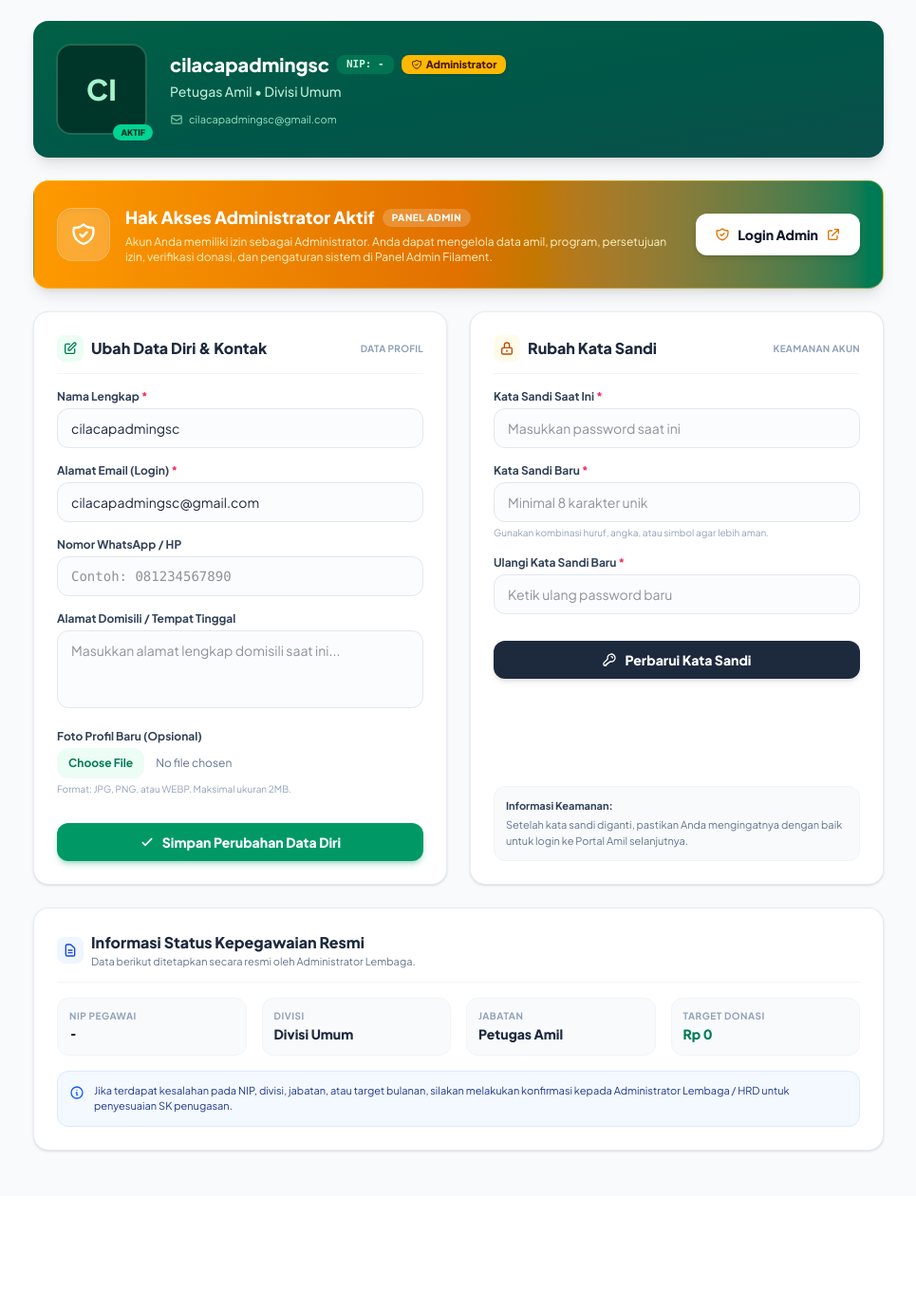
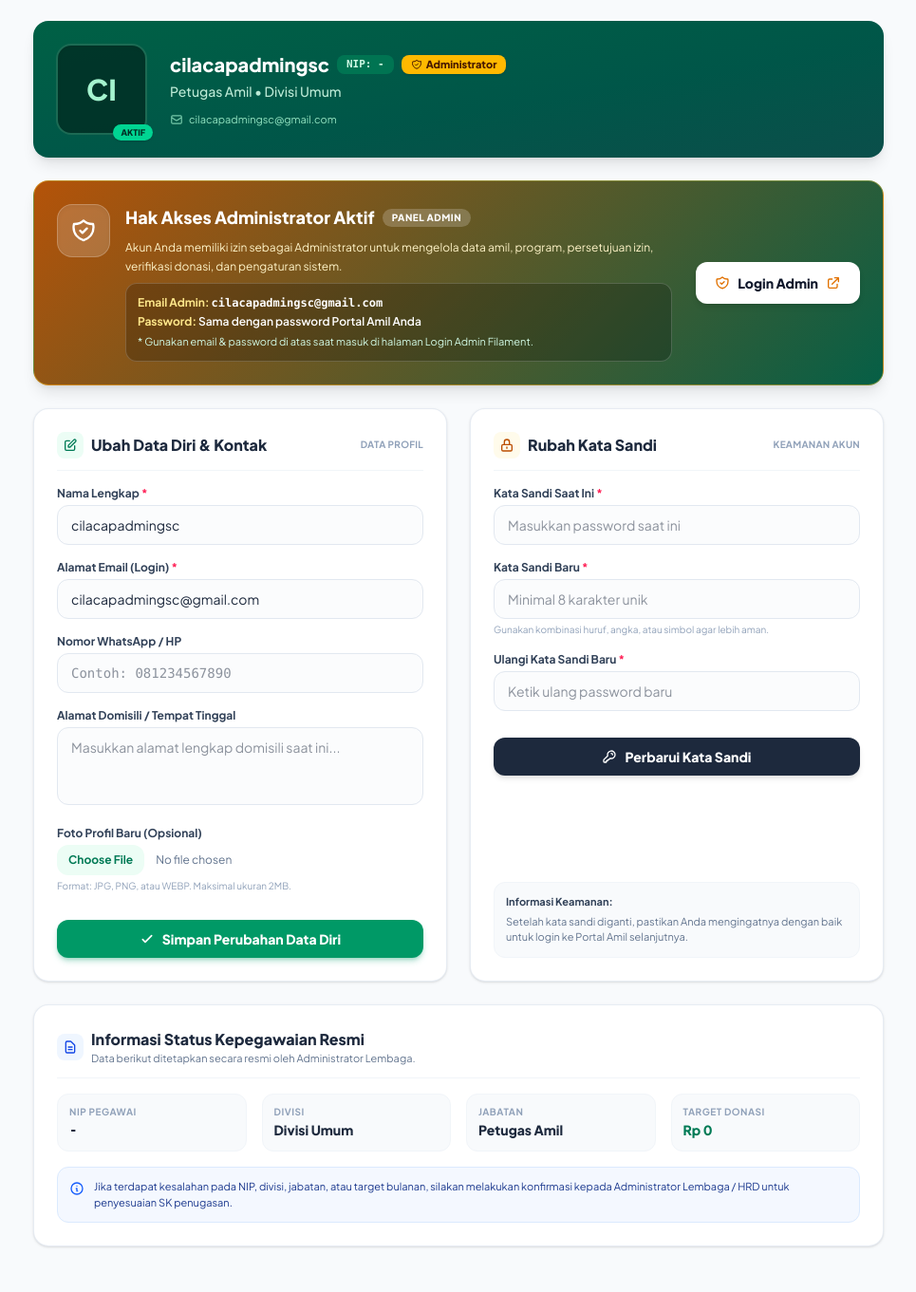
Before and after one commit to AleaCasanova/manajemen-amil, a Laravel app: page /amil/profile in a window 1280 px wide. Shown: the part 147-1508 px from the top of the page at 95% size, without its empty margins (157-1122 px from the left). Before the commit the page ends 1361 px from the top, so only its background shows below. Run offline with Laravel 12, Linux system fonts and the light colour scheme; a user stored in the database is signed in; data comes from the database, SQL or seed files in the repository; style sheets or scripts are compiled from the project's sources.

Commit message:
fix: remove admin link from navbar dropdown and improve admin card contrast & credential info on profile

```diff
--- a/resources/views/amil/profile/index.blade.php
+++ b/resources/views/amil/profile/index.blade.php
@@ -93,25 +93,44 @@
     </div>
 
     @if($user->isAdmin())
-        <!-- Card Khusus Akses Administrator -->
-        <div class="bg-gradient-to-r from-amber-500 via-amber-600 to-emerald-700 rounded-2xl p-5 sm:p-6 text-white shadow-lg flex flex-col sm:flex-row items-start sm:items-center justify-between gap-4 border border-amber-300/40 relative overflow-hidden">
-            <div class="flex items-center gap-4 relative z-10">
-                <div class="w-12 h-12 sm:w-14 sm:h-14 rounded-2xl bg-white/20 backdrop-blur-md flex items-center justify-center shrink-0 text-white shadow-inner border border-white/20">
+        <!-- Card Khusus Akses Administrator (Hanya tampil bagi akun dengan akses Admin) -->
+        <div style="background: linear-gradient(135deg, #b45309 0%, #065f46 100%); color: #ffffff;" class="rounded-2xl p-5 sm:p-6 shadow-lg border border-amber-300/40 relative overflow-hidden">
+            <div class="flex flex-col lg:flex-row lg:items-center justify-between gap-5 relative z-10">
+                <div class="flex items-start gap-4">
+                    <div style="background-color: rgba(255, 255, 255, 0.18);" class="w-12 h-12 sm:w-14 sm:h-14 rounded-2xl flex items-center justify-center shrink-0 text-white shadow-inner border border-white/20">
                         <svg class="w-7 h-7" fill="none" stroke="currentColor" viewBox="0 0 24 24">
                             <path stroke-linecap="round" stroke-linejoin="round" stroke-width="2" d="M9 12l2 2 4-4m5.618-4.016A11.955 11.955 0 0112 2.944a11.955 11.955 0 01-8.618 3.04A12.02 12.02 0 003 9c0 5.591 3.824 10.29 9 11.622 5.176-1.332 9-6.03 9-11.622 0-1.042-.133-2.052-.382-3.016z" />
                         </svg>
                     </div>
-                <div>
+                    <div class="space-y-2">
                         <div class="flex items-center gap-2 flex-wrap">
                             <h3 class="font-extrabold text-base sm:text-lg text-white">Hak Akses Administrator Aktif</h3>
-                        <span class="px-2.5 py-0.5 rounded-full bg-white/20 text-[10px] font-extrabold uppercase tracking-wider backdrop-blur-sm">Panel Admin</span>
+                            <span style="background-color: rgba(255, 255, 255, 0.2);" class="px-2.5 py-0.5 rounded-full text-[10px] font-extrabold uppercase tracking-wider text-white">Panel Admin</span>
                         </div>
-                    <p class="text-xs text-amber-100 mt-1 max-w-xl">
-                        Akun Anda memiliki izin sebagai Administrator. Anda dapat mengelola data amil, program, persetujuan izin, verifikasi donasi, dan pengaturan sistem di Panel Admin Filament.
+                        <p style="color: #fef3c7;" class="text-xs max-w-xl leading-relaxed">
+                            Akun Anda memiliki izin sebagai Administrator untuk mengelola data amil, program, persetujuan izin, verifikasi donasi, dan pengaturan sistem.
+                        </p>
+
+                        <!-- Info Kredensial Login Admin -->
+                        <div style="background-color: rgba(0, 0, 0, 0.22); border-color: rgba(255, 255, 255, 0.18);" class="mt-2 p-3 rounded-xl border text-xs space-y-1.5 max-w-xl">
+                            <div class="flex flex-wrap items-center gap-x-4 gap-y-1">
+                                <div>
+                                    <span style="color: #fde68a;" class="font-bold">Email Admin:</span>
+                                    <span class="font-mono font-extrabold text-white select-all">{{ $user->email }}</span>
+                                </div>
+                                <div>
+                                    <span style="color: #fde68a;" class="font-bold">Password:</span>
+                                    <span class="text-white font-semibold">Sama dengan password Portal Amil Anda</span>
+                                </div>
+                            </div>
+                            <p style="color: #d1fae5;" class="text-[11px]">
+                                * Gunakan email &amp; password di atas saat masuk di halaman Login Admin Filament.
                             </p>
                         </div>
                     </div>
-            <a href="{{ url('/admin') }}" class="w-full sm:w-auto inline-flex items-center justify-center gap-2 px-5 py-3 rounded-xl bg-white text-slate-900 hover:bg-amber-50 active:bg-amber-100 font-extrabold text-xs sm:text-sm shadow-md hover:shadow-lg transition shrink-0 cursor-pointer relative z-10 group">
+                </div>
+
+                <a href="{{ url('/admin') }}" class="w-full lg:w-auto inline-flex items-center justify-center gap-2 px-5 py-3 rounded-xl bg-white text-slate-900 hover:bg-amber-50 active:bg-amber-100 font-extrabold text-xs sm:text-sm shadow-md hover:shadow-lg transition shrink-0 cursor-pointer group">
                     <svg class="w-4 h-4 text-amber-600" fill="none" stroke="currentColor" viewBox="0 0 24 24">
                         <path stroke-linecap="round" stroke-linejoin="round" stroke-width="2" d="M9 12l2 2 4-4m5.618-4.016A11.955 11.955 0 0112 2.944a11.955 11.955 0 01-8.618 3.04A12.02 12.02 0 003 9c0 5.591 3.824 10.29 9 11.622 5.176-1.332 9-6.03 9-11.622 0-1.042-.133-2.052-.382-3.016z" />
                     </svg>
@@ -120,6 +139,7 @@
                         <path stroke-linecap="round" stroke-linejoin="round" stroke-width="2" d="M10 6H6a2 2 0 00-2 2v10a2 2 0 002 2h10a2 2 0 002-2v-4M14 4h6m0 0v6m0-6L10 14" />
                     </svg>
                 </a>
+            </div>
         </div>
     @endif
 
--- a/resources/views/layouts/amil.blade.php
+++ b/resources/views/layouts/amil.blade.php
@@ -411,28 +411,6 @@
 
                                 <!-- Menu Profil Saya -->
                                 <div class="space-y-1 mb-2">
-                                    @if(Auth::user()->isAdmin())
-                                        <a href="{{ url('/admin') }}" class="w-full py-2.5 px-3 rounded-xl bg-amber-50 hover:bg-amber-100 text-amber-900 font-bold text-xs transition flex items-center justify-between border border-amber-200/80 group">
-                                            <div class="flex items-center gap-2.5">
-                                                <span class="w-7 h-7 rounded-lg bg-amber-500 text-white flex items-center justify-center shrink-0 shadow-sm">
-                                                    <svg class="w-4 h-4" fill="none" stroke="currentColor" viewBox="0 0 24 24">
-                                                        <path stroke-linecap="round" stroke-linejoin="round" stroke-width="2" d="M9 12l2 2 4-4m5.618-4.016A11.955 11.955 0 0112 2.944a11.955 11.955 0 01-8.618 3.04A12.02 12.02 0 003 9c0 5.591 3.824 10.29 9 11.622 5.176-1.332 9-6.03 9-11.622 0-1.042-.133-2.052-.382-3.016z" />
-                                                    </svg>
-                                                </span>
-                                                <div class="text-left">
-                                                    <span class="block text-amber-900 font-extrabold flex items-center gap-1.5">
-                                                        Panel Admin
-                                                        <span class="px-1.5 py-0.5 rounded bg-amber-200 text-amber-800 text-[9px] font-black uppercase">Admin</span>
-                                                    </span>
-                                                    <span class="text-[10px] text-amber-700/90 font-normal">Kelola Manajemen GSC</span>
-                                                </div>
-                                            </div>
-                                            <svg class="w-3.5 h-3.5 text-amber-600 opacity-70 group-hover:translate-x-0.5 transition-transform" fill="none" stroke="currentColor" viewBox="0 0 24 24">
-                                                <path stroke-linecap="round" stroke-linejoin="round" stroke-width="2" d="M10 6H6a2 2 0 00-2 2v10a2 2 0 002 2h10a2 2 0 002-2v-4M14 4h6m0 0v6m0-6L10 14" />
-                                            </svg>
-                                        </a>
-                                    @endif
-
                                     <a href="{{ route('amil.profile') }}" class="w-full py-2.5 px-3 rounded-xl hover:bg-emerald-50 text-slate-700 hover:text-emerald-800 font-bold text-xs transition flex items-center gap-2.5">
                                         <span class="w-7 h-7 rounded-lg bg-emerald-100 text-emerald-700 flex items-center justify-center shrink-0">
                                             <svg class="w-4 h-4" fill="none" stroke="currentColor" viewBox="0 0 24 24">
```
Lines whose indentation alone changed are shown as unchanged.
